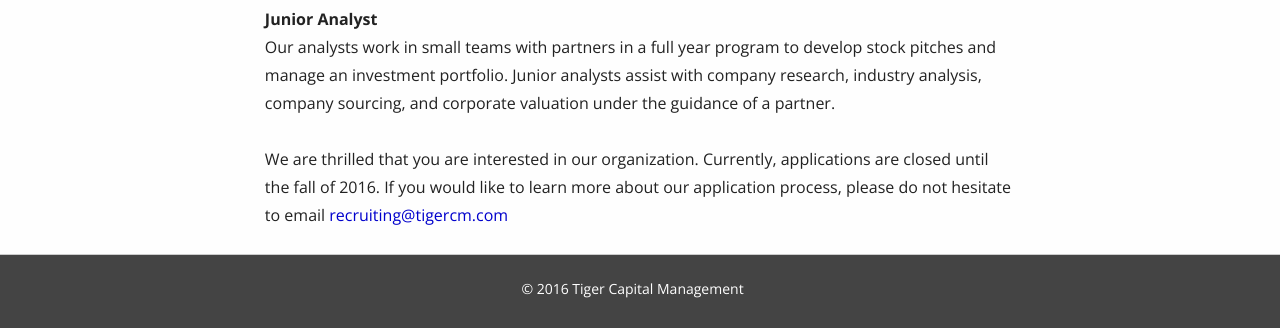
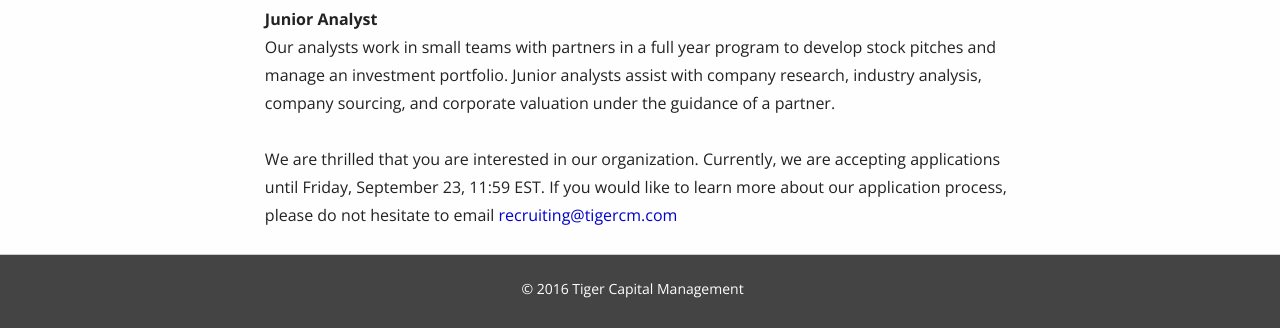
Before and after one commit to charleslzhou/TCM, a website: page apply.html in a window 1280 px wide. Shown: the part 674-1002 px from the top of the page. Drawn offline with nearby package versions, Linux system fonts and the light colour scheme.

Commit message:
u can actually apply nw

```diff
--- a/apply.html
+++ b/apply.html
@@ -66,7 +66,7 @@
               <b>Junior Analyst</b> <br>
               Our analysts work in small teams with partners in a full year program to develop stock pitches and manage an investment portfolio. Junior analysts assist with company research, industry analysis, company sourcing, and corporate valuation under the guidance of a partner.<br><br>
 
-              We are thrilled that you are interested in our organization. Currently, applications are closed until the fall of 2016. If you would like to learn more about our application process, please do not hesitate to email <a href="mailto:recruiting@tigercm.com" class="link">recruiting@tigercm.com</a>
+              We are thrilled that you are interested in our organization. Currently, we are accepting applications until Friday, September 23, 11:59 EST. If you would like to learn more about our application process, please do not hesitate to email <a href="mailto:recruiting@tigercm.com" class="link">recruiting@tigercm.com</a>
             </p>
           </div>
           <div class="span2"></div>
```
